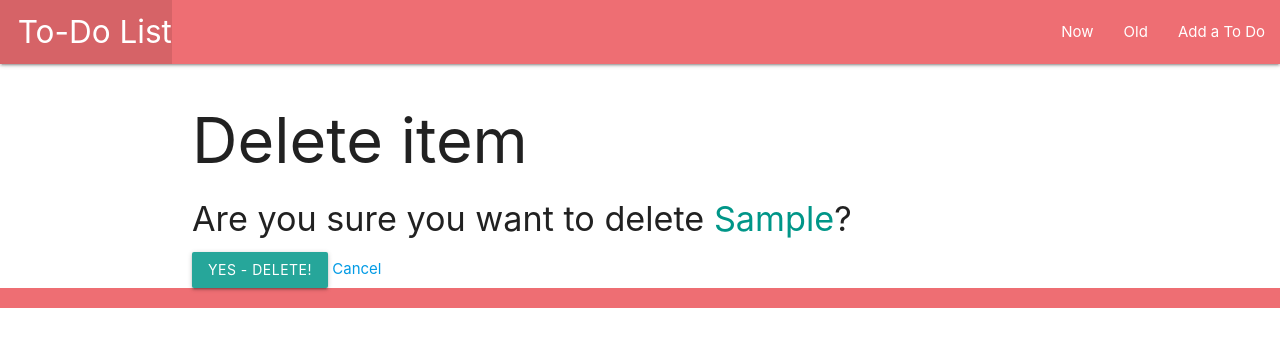
After one commit to aydagonzalez/to-do-list-python, a Django app: page /todo/1/delete in a window 1280 px wide. The commit adds this page. Shown: the top 347 px of the page. Run offline with Django 5.2, Linux system fonts and the light colour scheme; tables that the repository leaves empty hold one stand-in row (values such as "Sample post").

Commit message:
added dlt confiirmation

```diff
--- a/main_app/templates/home.html
+++ b/main_app/templates/home.html
@@ -26,6 +26,10 @@ HELLO
       <img src="{{ todo.image_url}}" alt="" class="detail-image">
 
     </div>
+    <div class="card-action">
+      <a href="{% url 'todo_update' todo.id %}">Edit</a>
+      <a href="{% url 'todo_delete' todo.id %}">Delete</a>
+    </div>
   </div>
 {% endfor %}
 
--- /dev/null
+++ b/main_app/templates/main_app/todo_confirm_delete.html
@@ -0,0 +1,13 @@
+{% extends 'base.html' %}
+
+{% block content %}
+  <h1>Delete item</h1>
+
+  <h4>Are you sure you want to delete <span class="teal-text">{{ object.item }}</span>?</h4>
+
+  <form action="" method="POST">
+    {% csrf_token %}
+    <input type="submit" value="Yes - Delete!" class="btn">
+    <a href="{% url 'home' %}">Cancel</a>
+  </form>
+{% endblock %}
--- a/main_app/views.py
+++ b/main_app/views.py
@@ -1,5 +1,5 @@
 from django.shortcuts import render
-from django.views.generic.edit import CreateView
+from django.views.generic.edit import CreateView, UpdateView, DeleteView
 from .models import Todo
 from django.views.generic import ListView
 
@@ -23,5 +23,10 @@ class TodoCreate(CreateView):
     fields = '__all__'
 
 
-class TodoUpdate(CreateView):
-    pass
+class TodoUpdate(UpdateView):
+    model = Todo
+    fields = '__all__'
+
+class TodoDelete(DeleteView):
+    model = Todo
+    success_url = '/'
```
